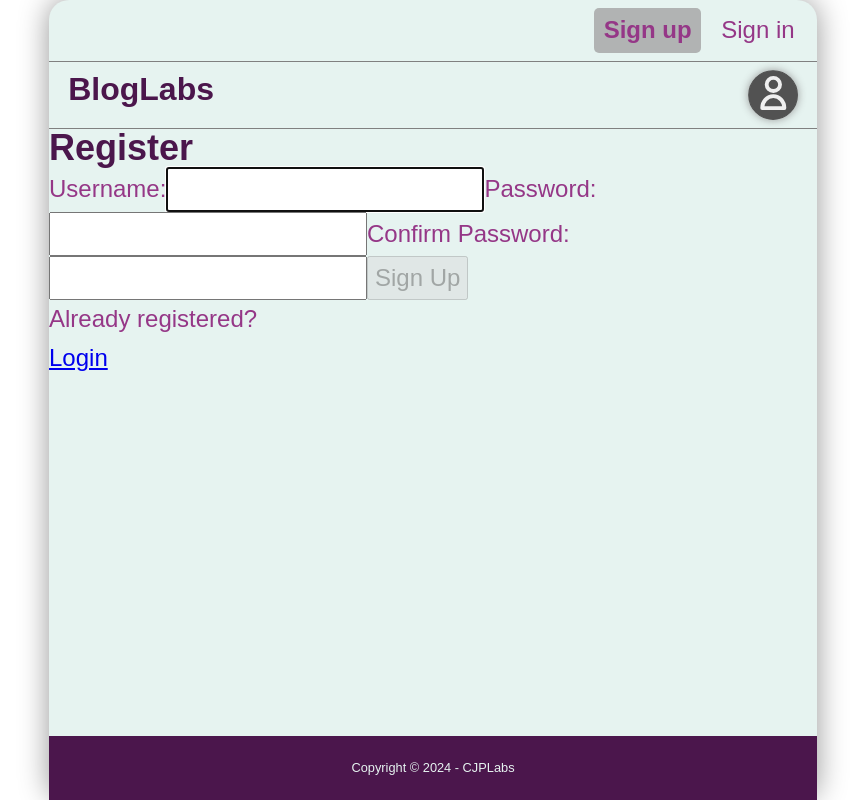
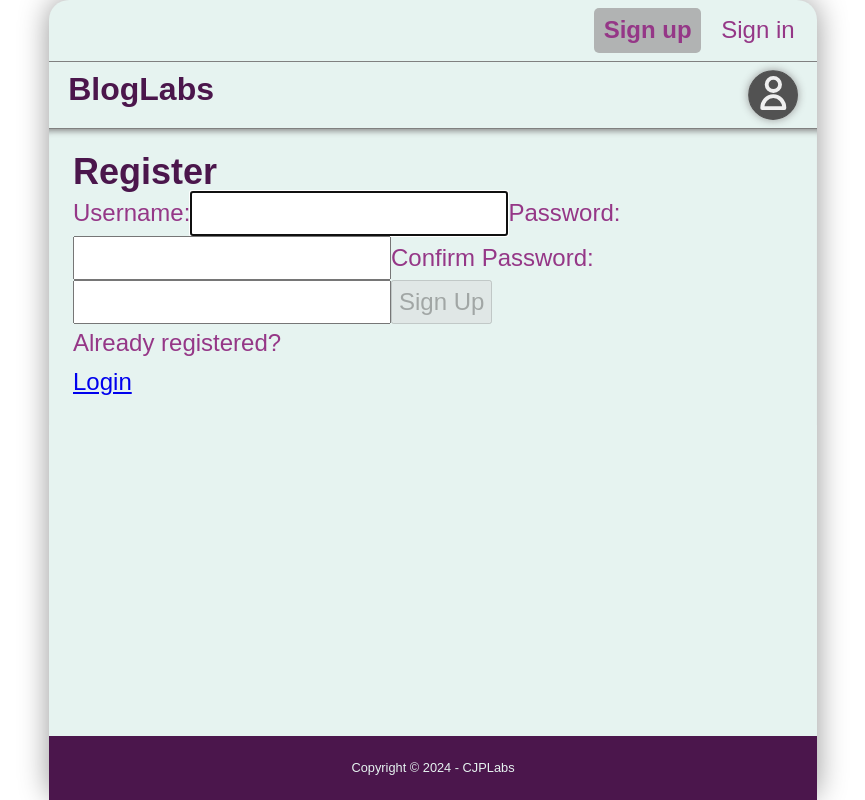
Before and after one commit to cpxx9/bloglabs-frontend, a React (Vite) app: page /register in a window 1280 px wide. Shown: the whole page, without its empty margins (207-1072 px from the left). Built offline with nearby package versions, Linux system fonts and the light colour scheme.

Commit message:
style: login and register page inset and padding

```diff
--- a/src/routes/Login/StyledLogin.js
+++ b/src/routes/Login/StyledLogin.js
@@ -1,4 +1,8 @@
 import styled from 'styled-components';
-const StyledLogin = styled.section``;
+const StyledLogin = styled.section`
+  height: 100%;
+  padding: 1.5rem 1.5rem;
+  box-shadow: inset 0px 8px 6px -6px #888;
+`;
 
 export default StyledLogin;
--- a/src/routes/Register/StyledRegister.js
+++ b/src/routes/Register/StyledRegister.js
@@ -1,4 +1,8 @@
 import styled from 'styled-components';
-const StyledRegister = styled.section``;
+const StyledRegister = styled.section`
+  height: 100%;
+  padding: 1.5rem 1.5rem;
+  box-shadow: inset 0px 8px 6px -6px #888;
+`;
 
 export default StyledRegister;
```
